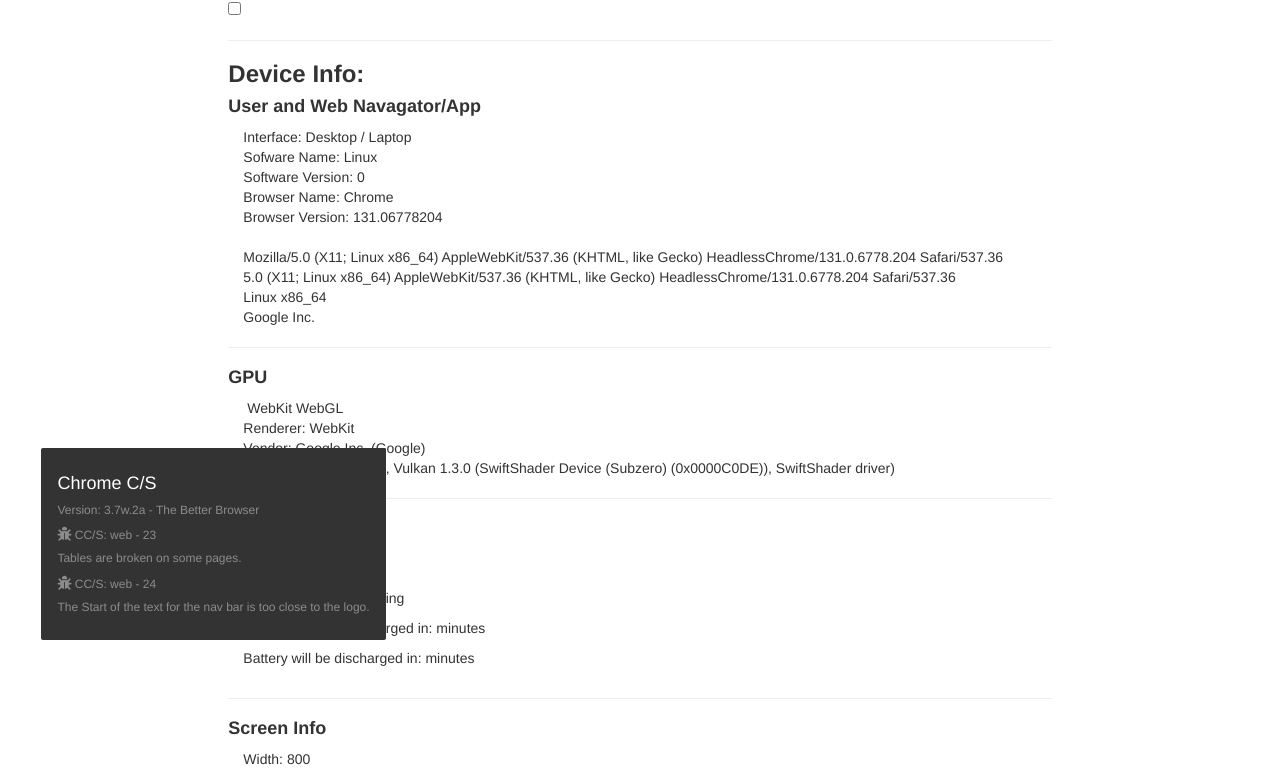
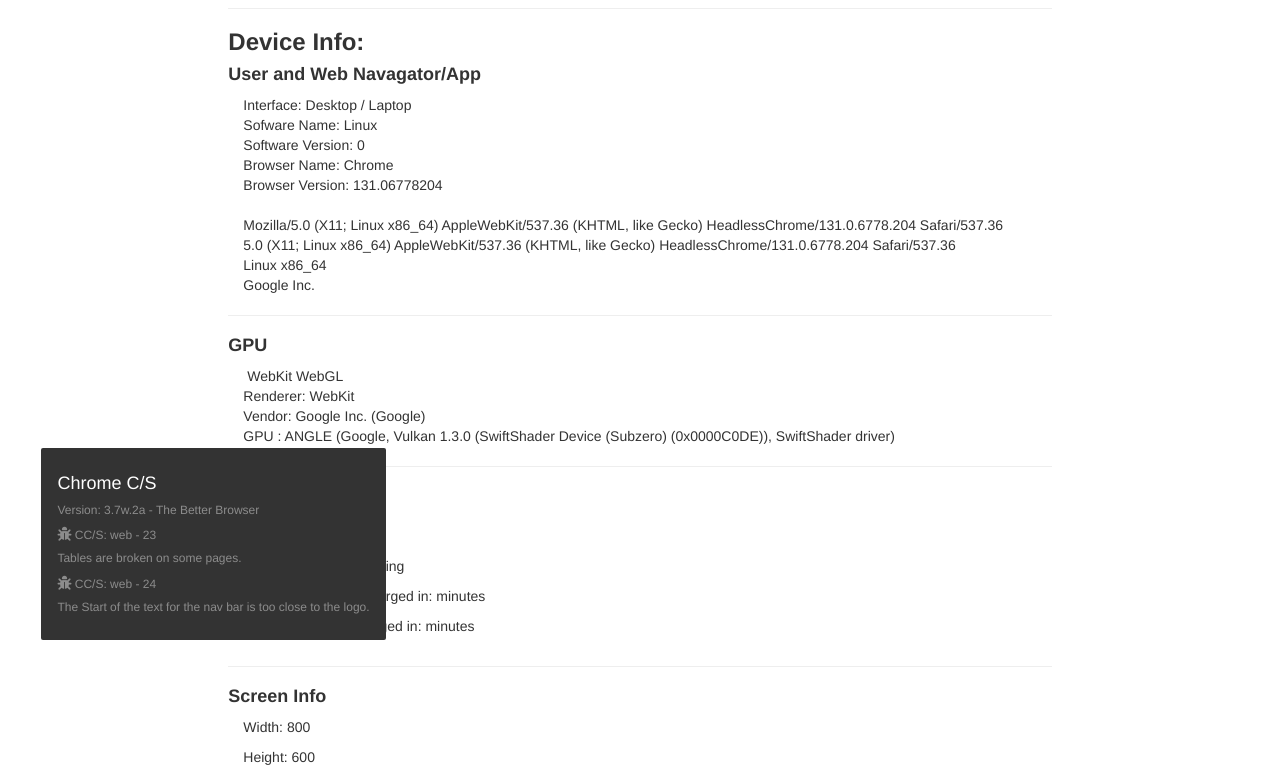
Before and after one commit to SpiritXIV/Chrome-Hidden-Files, a website: page www/index.html in a window 1280 px wide. Shown: the part 130-904 px from the top of the page. Drawn offline with nearby package versions, Linux system fonts and the light colour scheme; some packages are replaced by stand-ins of ours; files that its build step writes are made by us from their sources; a script that the page names is missing.

Commit message:
Update index.html

```diff
--- a/www/index.html
+++ b/www/index.html
@@ -315,7 +315,6 @@
     </div>
     <div class="col-sm-8 text-left">
       <h1><b>Chrome Commands/Scripts:</b></h1>
-            <input type="checkbox" class="form-check-input" id="darkSwitch">
       <style>
  /*!
  * Dark Mode Switch v1.0.1 (https://github.com/coliff/dark-mode-switch)
```
